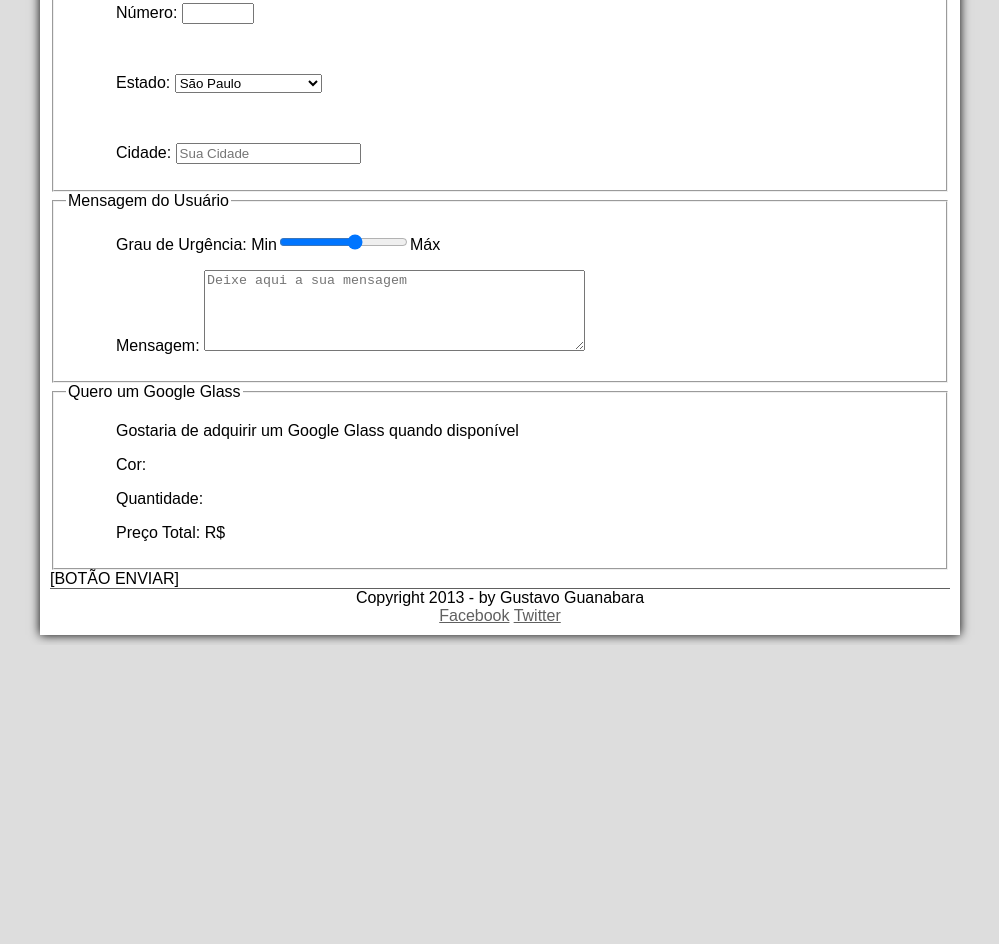
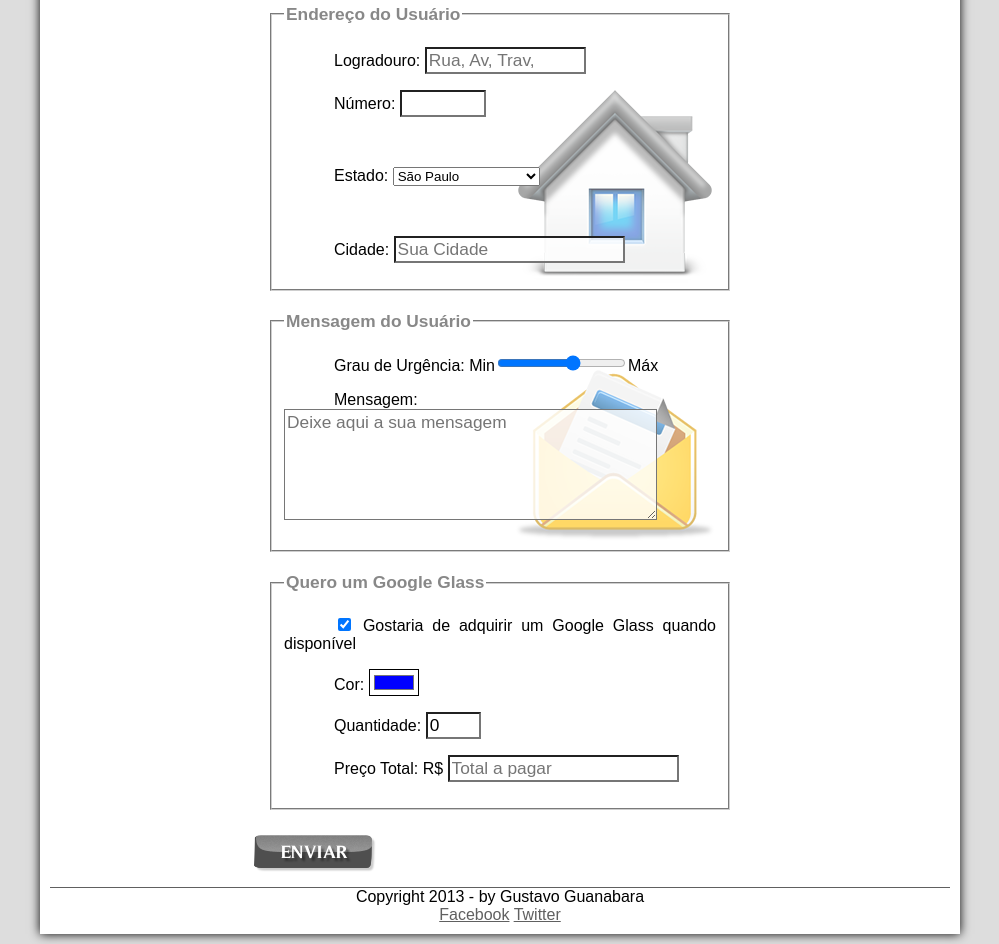
Before and after one commit to sanderweb/cursoemvideoHTML5, a plain HTML site: page fale-conosco.html in a window 1280 px wide. Shown: the part 541-1485 px from the top of the page, without its empty margins (140-1139 px from the left). Before the commit the page ends 1186 px from the top, so only its background shows below. Drawn offline with Linux system fonts and the light colour scheme.

Commit message:
Aula 36 Concluído Falta revisar
Input submit, css formulário

```diff
--- a/_css/form.css
+++ b/_css/form.css
@@ -0,0 +1,51 @@
+@charset "UTF-8";
+
+form {
+    width: 500px;
+    margin: auto
+}
+
+input, textarea {
+    font-family: sans-serif;
+    font-weight: normal;
+    font-size: 13pt;
+    background-color: rgba(255,255,255,.8);
+}
+
+input:hover, textarea {
+    background-color: #dddddd;
+    background-color: rgba(255,255,255,.8);
+
+}
+
+legend {
+    color: #888888;
+    font-size: 13pt;
+    font-weight: bold;
+    font-family: sans-serif;
+}
+
+fieldset {
+    border-color: #cecece;
+    margin: 20px;
+}
+
+fielset#sexo {
+    width: 150px;
+}
+
+fieldset#usuario {
+    background: url("../_imagens/icone-contato.png") no-repeat 95% 95%;
+}
+
+fieldset#endereco {
+    background: url("../_imagens/icone-endereco.png") no-repeat 95% 95%;
+}
+
+fieldset#mensagem {
+    background: url("../_imagens/icone-mensagem.png") no-repeat 95% 95%;
+}
+
+fieldset#pedio {
+    background: url("../_imagens/icone-pagamento.png") no-repeat 95% 95%;
+}
--- a/fale-conosco.html
+++ b/fale-conosco.html
@@ -8,13 +8,21 @@ No Netbeans Para fazer commit "Equipe, remoto, expandir".
         <title>Tudo Sobre Google Glass</title>
         <link rel="stylesheet" type="text/css" href="_css/estilo.css"/>
         <link rel="stylesheet" type="text/css" href="_css/form.css"/>
+        <script language="javascript" src="_javascript/funcoes.js"></script>
+        <script>
+            function calc_total(){
+            var qtd=parseInt(document.getElementById('cQtd').value);
+            tot=qtd*1500;
+            document.getElementById('cTot').value=tot;
+        }
+        </script>
     </head>
     <body>
         <div id="interface">
             <header id="cabecalho">
                 <hgroup>
                     <h1>Google Glass</h1>
-                    <h2>A revolução do Google está chegando parei na aula 34</h2>
+                    <h2>A revolução do Google está chegando</h2>
                 </hgroup>
             <img id="icone" src="_imagens/contato.png"/>
             <nav id="menu">
@@ -54,7 +62,7 @@ No Netbeans Para fazer commit "Equipe, remoto, expandir".
 
             </header>
         <!--"METHOD" POST=lento/mais seguro GET=rápido/menos seguro-->
-        <form method="post">
+        <form method="post" id="fContato" action="mailto:contao@cursoemvideo.com" oninput="calc_total()">
             <!--"FIELDSET" CRIA UMA CAIXA EM VOLTA DO TEXTO, UM CAMPO.-->
             <fieldset id="usuario">
                 <!--"LEGEND" CRIA UMA LEGENDA EMBUTIDA NO "FIELD"-->
@@ -157,19 +165,39 @@ No Netbeans Para fazer commit "Equipe, remoto, expandir".
                     <p>
                         <label for="cMsg">Mensagem:</label>
                         <!--"TEXTAREA" CRIA UMA CAIXA DE TEXTO GRANDE-->
-                        <textarea name="tMsg" id="cMsg" cols="45" rows="5" placeholder="Deixe aqui a sua mensagem"></textarea>
+                        <textarea name="tMsg" id="cMsg" cols="35" rows="5" placeholder="Deixe aqui a sua mensagem"></textarea>
                     </p>
             </fieldset>
 
             <fieldset id="pedido">
+
             <legend>Quero um Google Glass</legend>
-                <p><label for="cPed">Gostaria de adquirir um Google Glass quando disponível</label></p>
-                <p><label for="cCor">Cor:</label></p>
-                <p><label for="cQtd">Quantidade:</label></p>
-                <p><label for="cTot">Preço Total: R$</label></p>
+
+                <p>
+                    <input type="checkbox" nome="tPed" id="cPed" checked/>
+                    <label for="cPed">Gostaria de adquirir um Google Glass quando disponível</label>
+                </p>
+
+                <p>
+                    <label for="cCor">Cor:</label>
+                    <input type="color" name="tCor" id="cCor" value="#0000FF"/>
+                </p>
+
+                <p>
+                    <label for="cQtd">Quantidade:</label>
+                    <input type="number" name="tQtd" id="cQtd" min="0" max="5" value="0"/>
+                </p>
+
+                <p>
+                    <label for="cTot">Preço Total: R$</label>
+                    <input type="tetx" name="tTot" id="cTot" placeholder="Total a pagar" readonly/>
+                </p>
             </fieldset>
+            <!--BOTÂO ENVIAR DO SITEMA-->
+            <!--<input type="submit" value="Enviar"/>-->
 
-            [BOTÃO ENVIAR]
+            <!--BOTÂO ENVIAR PERSONALIZAVEL-->
+            <input type="image" name="tEnviar" src="_imagens/botao-enviar.png"/>
         </form>
 <footer id="rodape">
                 Copyright 2013 - by Gustavo Guanabara<br/>
```
